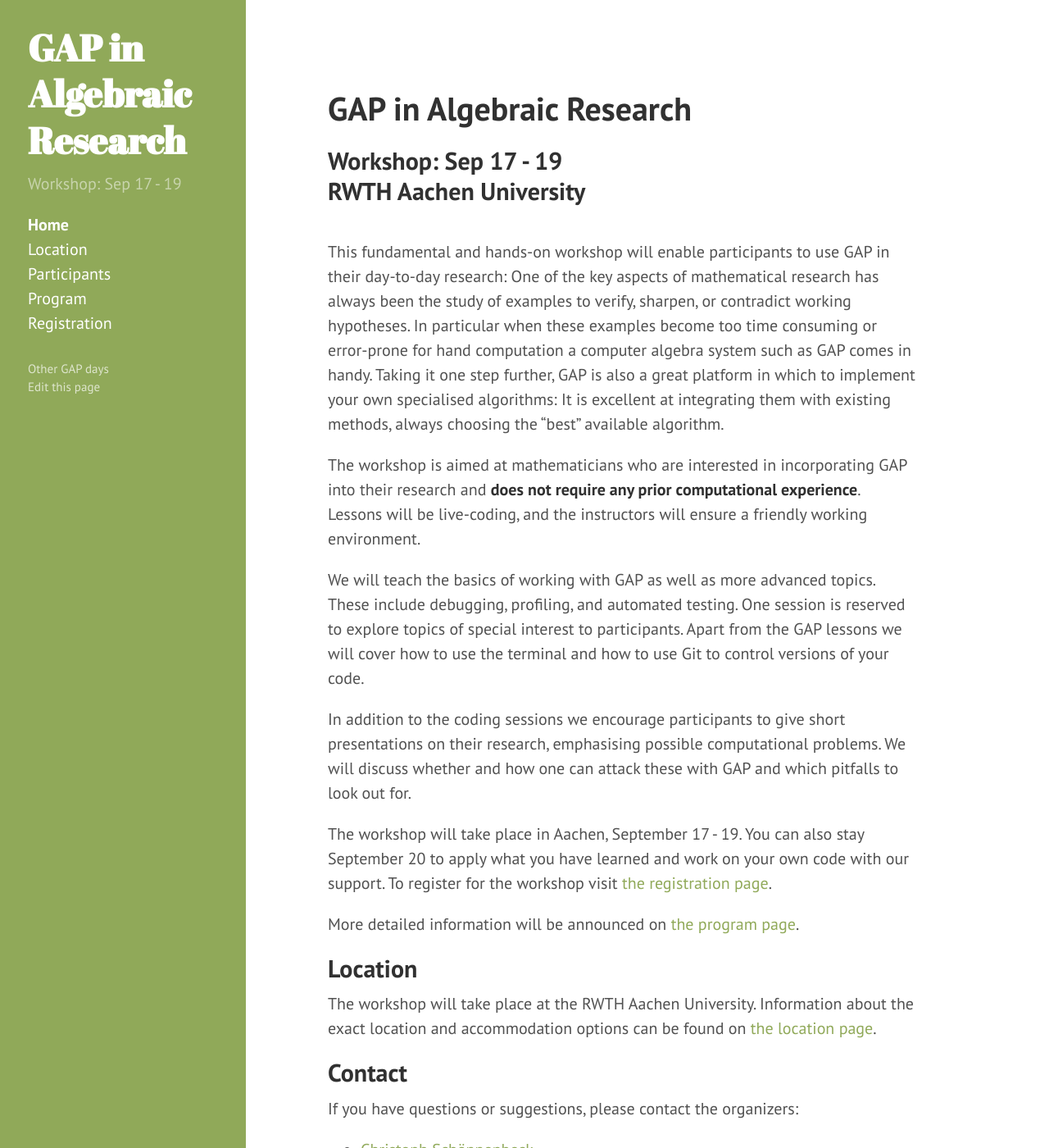
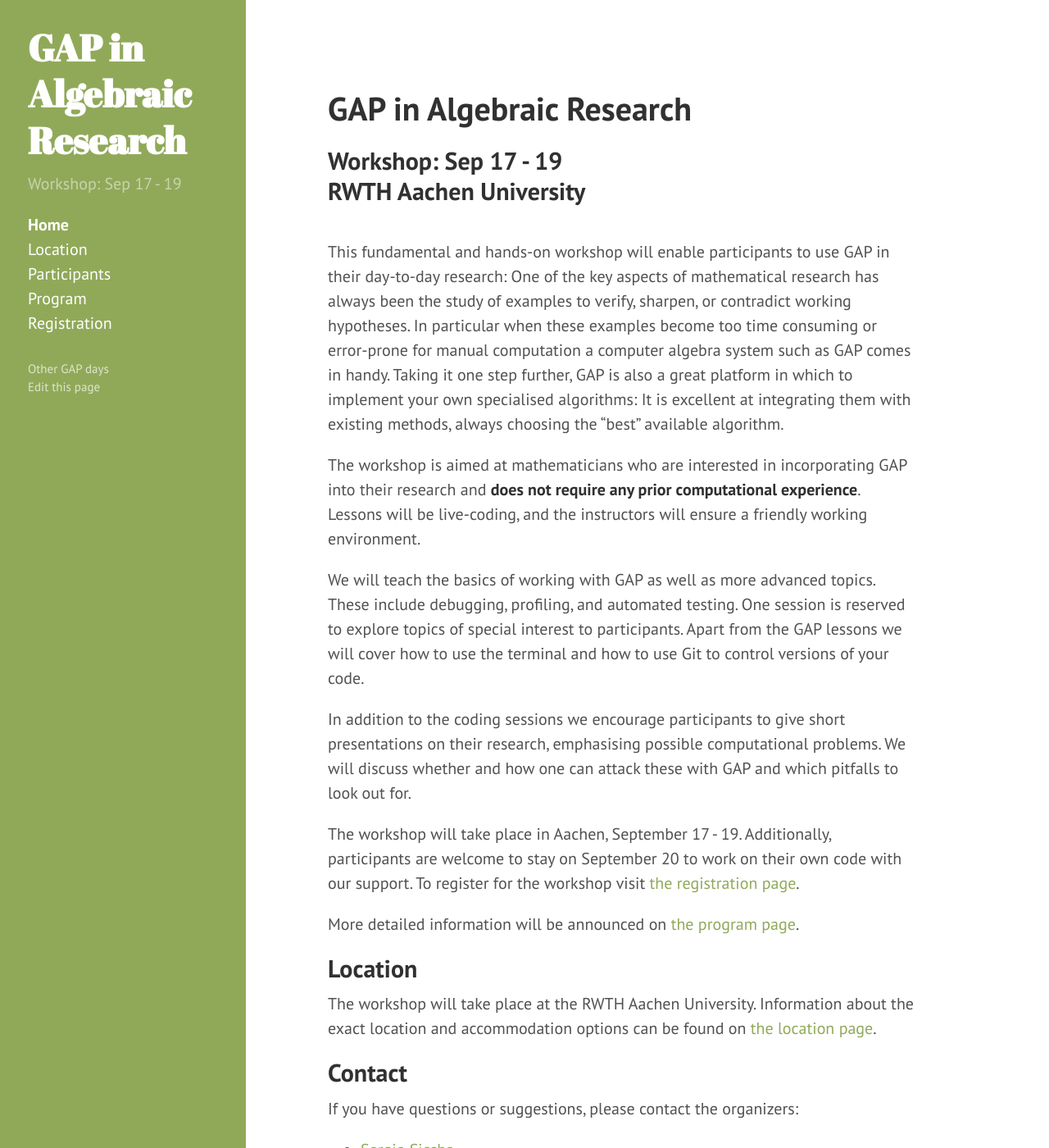
Before and after one commit to lbfm-rwth/gap-in-algebraic-research-2018, a Jekyll site: the page built from index.md, in a window 1280 px wide and 1400 px high. Shown: the whole window at 82% size. Built offline with Jekyll 4.4.1, drawn with Linux system fonts in a browser that asks for light colours; some of the changed text lies outside the part shown.

Commit message:
Christophs feedback

```diff
--- a/index.md
+++ b/index.md
@@ -9,7 +9,7 @@ title: Home
 
 <br>
 This fundamental and hands-on workshop will enable participants to use GAP in their day-to-day research: One of the key aspects of mathematical research has always been the study of examples to verify, sharpen, or contradict working hypotheses.
-In particular when these examples become too time consuming or error-prone for hand computation a computer algebra system such as GAP comes in handy.
+In particular when these examples become too time consuming or error-prone for manual computation a computer algebra system such as GAP comes in handy.
 Taking it one step further, GAP is also a great platform in which to implement your own specialised algorithms:
 It is excellent at integrating them with existing methods, always choosing the "best" available algorithm.
 
@@ -24,7 +24,7 @@ In addition to the coding sessions we encourage participants to give short prese
 We will discuss whether and how one can attack these with GAP and which pitfalls to look out for.
 
 The workshop will take place in Aachen, September 17 - 19.
-You can also stay September 20 to apply what you have learned and work on your own code with our support.
+Additionally, participants are welcome to stay on September 20 to work on their own code with our support.
 To register for the workshop visit [the registration page]({{ site.baseurl }}/registration).
 
 More detailed information will be announced on [the program page]({{ site.baseurl }}/program).
@@ -39,8 +39,8 @@ can be found on [the location page]({{ site.baseurl }}/location).
 
 If you have questions or suggestions, please contact the organizers:
 
+* [Sergio Siccha](mailto:sergio.siccha@rwth-aachen.de)
 * [Christoph Sch&ouml;nnenbeck](mailto:christoph.schoennenbeck@rwth-aachen.de)
-* [Sergio Siccha](mailto:sergio.siccha@rwth-aachen.de)
 
 ## Sponsors
 
--- a/registration.html
+++ b/registration.html
@@ -125,9 +125,11 @@ regarding registration or in general, feel free to
     <label for="presentation">Presentation</label>
   </div>
   <div class="form-field-description">
-    If you want to give a short presentation, provide an abstract for your talk below.
+    If you want to give a short presentation, please provide an abstract for your talk.
     Talks should be 15 minutes long.
     Make sure that you also describe your computational goals or problems.
+    If you want to give a presentation but are not yet certain about its content make a note
+    in the field below. In this case please provide us with an abstract by September 5.
   </div>
   <textarea name="presentation" rows="10" cols="60"></textarea>
 </div>
```
